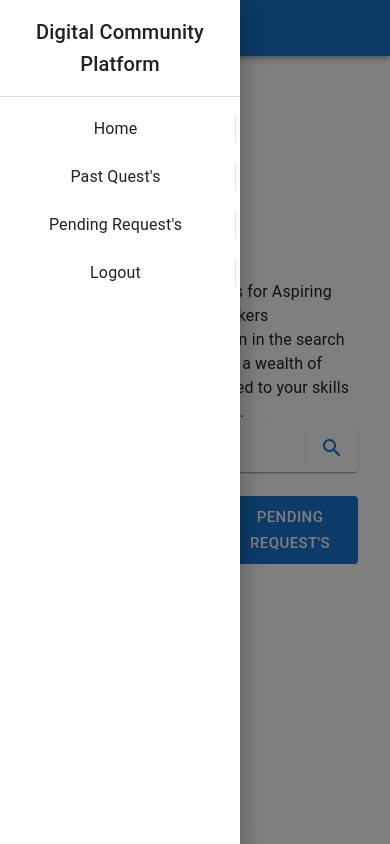
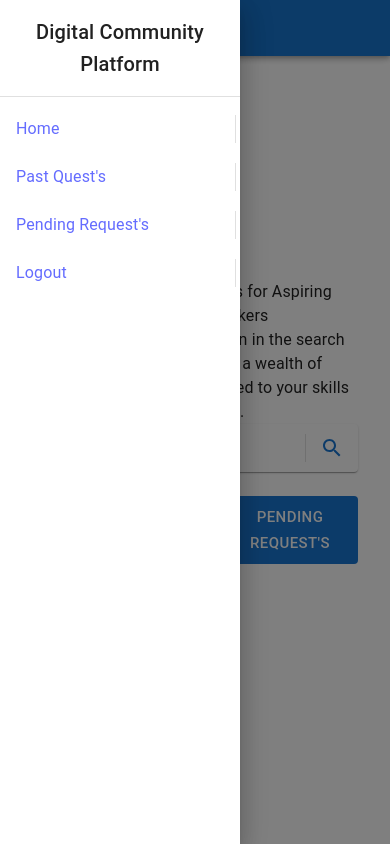
Before and after one commit to Sandeep7784/2024_Hackathon_Development-of-a-digital-community-platform, a React (Vite) app in the folder Frontend/: page /user in a window 390 px wide. Both pictures are taken after a click on the button 24 px from the left and 28 px from the top of the page. Built offline with nearby package versions, Linux system fonts and the light colour scheme.

Commit message:
added the routes to the header

```diff
--- a/Frontend/src/components/CommunityUser.jsx
+++ b/Frontend/src/components/CommunityUser.jsx
@@ -4,14 +4,20 @@ import Stack from "@mui/material/Stack";
 import { Button } from "@mui/material";
 import AssignmentTurnedInIcon from "@mui/icons-material/AssignmentTurnedIn";
 import ContactSupportIcon from "@mui/icons-material/ContactSupport";
-import Paper from "@mui/material/Paper";
-import InputBase from "@mui/material/InputBase";
-import Divider from "@mui/material/Divider";
-import IconButton from "@mui/material/IconButton";
-import SearchIcon from "@mui/icons-material/Search";
 import CreateIcon from "@mui/icons-material/Create";
+import { useNavigate } from "react-router-dom";
 
 export default function User() {
+  const navigate = useNavigate();
+
+  const pastQuestHandleButtonClick = () => {
+    navigate("/questHistory");
+  };
+
+  const addQuestHandleButtonClick = () => {
+    navigate("/addQuest");
+  };
+
   return (
     <React.Fragment>
       <Header />
@@ -48,6 +54,8 @@ export default function User() {
                 size="large"
                 startIcon={<AssignmentTurnedInIcon />}
                 disableElevation
+                Link
+                onClick={pastQuestHandleButtonClick}
               >
                 Quest's History
               </Button>
@@ -56,16 +64,9 @@ export default function User() {
                 size="large"
                 startIcon={<ContactSupportIcon />}
                 disableElevation
+                onClick={addQuestHandleButtonClick}
               >
                 Pending Request's
-              </Button>
-              <Button
-                startIcon={<CreateIcon />}
-                size="large"
-                variant="contained"
-                color="primary"
-              >
-                Add Quest
               </Button>
             </Stack>
           </div>
--- a/Frontend/src/components/Header.jsx
+++ b/Frontend/src/components/Header.jsx
@@ -1,22 +1,24 @@
-import * as React from 'react';
-import PropTypes from 'prop-types';
-import AppBar from '@mui/material/AppBar';
-import Box from '@mui/material/Box';
-import CssBaseline from '@mui/material/CssBaseline';
-import Divider from '@mui/material/Divider';
-import Drawer from '@mui/material/Drawer';
-import IconButton from '@mui/material/IconButton';
-import List from '@mui/material/List';
-import ListItem from '@mui/material/ListItem';
-import ListItemButton from '@mui/material/ListItemButton';
-import ListItemText from '@mui/material/ListItemText';
-import MenuIcon from '@mui/icons-material/Menu';
-import Toolbar from '@mui/material/Toolbar';
-import Typography from '@mui/material/Typography';
-import Button from '@mui/material/Button';
+import * as React from "react";
+import PropTypes from "prop-types";
+import AppBar from "@mui/material/AppBar";
+import Box from "@mui/material/Box";
+import CssBaseline from "@mui/material/CssBaseline";
+import Divider from "@mui/material/Divider";
+import Drawer from "@mui/material/Drawer";
+import IconButton from "@mui/material/IconButton";
+import List from "@mui/material/List";
+import ListItem from "@mui/material/ListItem";
+import ListItemButton from "@mui/material/ListItemButton";
+import ListItemText from "@mui/material/ListItemText";
+import MenuIcon from "@mui/icons-material/Menu";
+import Toolbar from "@mui/material/Toolbar";
+import Typography from "@mui/material/Typography";
+import Button from "@mui/material/Button";
+import { Link } from "react-router-dom";
 
 const drawerWidth = 240;
-const navItems = ['Home', 'Past Quest\'s', 'Pending Request\'s', 'Logout'];
+const navItems = ["Home", "Past Quest's", "Pending Request's", "Logout"];
+const navLinks = ["/user", "/questHistory", "/pendingrequests", "/"];
 
 function Header(props) {
   const { window } = props;
@@ -27,16 +29,18 @@ function Header(props) {
   };
 
   const drawer = (
-    <Box onClick={handleDrawerToggle} sx={{ textAlign: 'center' }}>
-      <Typography variant="h6" sx={{ my: 2 }}>
+    <Box onClick={handleDrawerToggle}>
+      <Typography variant="h6" sx={{ my: 2, textAlign: "center" }}>
         Digital Community Platform
       </Typography>
       <Divider />
       <List>
-        {navItems.map((item) => (
+        {navItems.map((item, index) => (
           <ListItem key={item} disablePadding>
-            <ListItemButton sx={{ textAlign: 'center' }}>
-              <ListItemText primary={item} />
+            <ListItemButton sx={{ textAlign: "center" }}>
+              <Link to={navLinks[index]}>
+                <ListItemText primary={item} />
+              </Link>
             </ListItemButton>
             <Divider sx={{ height: 28, m: 0.5 }} orientation="vertical" />
           </ListItem>
@@ -45,10 +49,11 @@ function Header(props) {
     </Box>
   );
 
-  const container = window !== undefined ? () => window().document.body : undefined;
+  const container =
+    window !== undefined ? () => window().document.body : undefined;
 
   return (
-    <Box sx={{ display: 'flex' }}>
+    <Box sx={{ display: "flex" }}>
       <CssBaseline />
       <AppBar component="nav">
         <Toolbar>
@@ -57,20 +62,25 @@ function Header(props) {
             aria-label="open drawer"
             edge="start"
             onClick={handleDrawerToggle}
-            sx={{ mr: 2, display: { sm: 'none' } }}
+            sx={{ mr: 2, display: { sm: "none" } }}
           >
             <MenuIcon />
           </IconButton>
           <Typography
             variant="h6"
             component="div"
-            sx={{ flexGrow: 1, display: { xs: 'none', sm: 'block' } }}
+            sx={{ flexGrow: 1, display: { xs: "none", sm: "block" } }}
           >
             Digital Community Platform
           </Typography>
-          <Box sx={{ display: { xs: 'none', sm: 'block' } }}>
-            {navItems.map((item) => (
-              <Button key={item} sx={{ color: '#fff' }}>
+          <Box sx={{ display: { xs: "none", sm: "block" } }}>
+            {navItems.map((item, index) => (
+              <Button
+                key={item}
+                sx={{ color: "#fff" }}
+                component={Link}
+                to={navLinks[index]}
+              >
                 {item}
               </Button>
             ))}
@@ -87,8 +97,11 @@ function Header(props) {
             keepMounted: true, // Better open performance on mobile.
           }}
           sx={{
-            display: { xs: 'block', sm: 'none' },
-            '& .MuiDrawer-paper': { boxSizing: 'border-box', width: drawerWidth },
+            display: { xs: "block", sm: "none" },
+            "& .MuiDrawer-paper": {
+              boxSizing: "border-box",
+              width: drawerWidth,
+            },
           }}
         >
           {drawer}
@@ -98,5 +111,8 @@ function Header(props) {
   );
 }
 
+Header.propTypes = {
+  window: PropTypes.func,
+};
 
 export default Header;
--- a/Frontend/src/components/User.jsx
+++ b/Frontend/src/components/User.jsx
@@ -9,8 +9,19 @@ import InputBase from "@mui/material/InputBase";
 import Divider from "@mui/material/Divider";
 import IconButton from "@mui/material/IconButton";
 import SearchIcon from "@mui/icons-material/Search";
+import { useNavigate } from "react-router-dom";
 
 export default function User() {
+  const navigate = useNavigate();
+
+  const pendingRequestsHandleButtonClick = () => {
+    navigate("/pendingRequests");
+  };
+
+  const pastQuestHandleButtonClick = () => {
+    navigate("/questHistory");
+  };
+
   return (
     <React.Fragment>
       <Header />
@@ -75,6 +86,7 @@ export default function User() {
                 size="large"
                 startIcon={<AssignmentTurnedInIcon />}
                 disableElevation
+                onClick={pastQuestHandleButtonClick}
               >
                 Quest's History
               </Button>
@@ -83,6 +95,7 @@ export default function User() {
                 size="large"
                 startIcon={<ContactSupportIcon />}
                 disableElevation
+                onClick={pendingRequestsHandleButtonClick}
               >
                 Pending Request's
               </Button>
```
Also changed, not shown: Frontend/src/App.jsx (line endings or trailing spaces).
